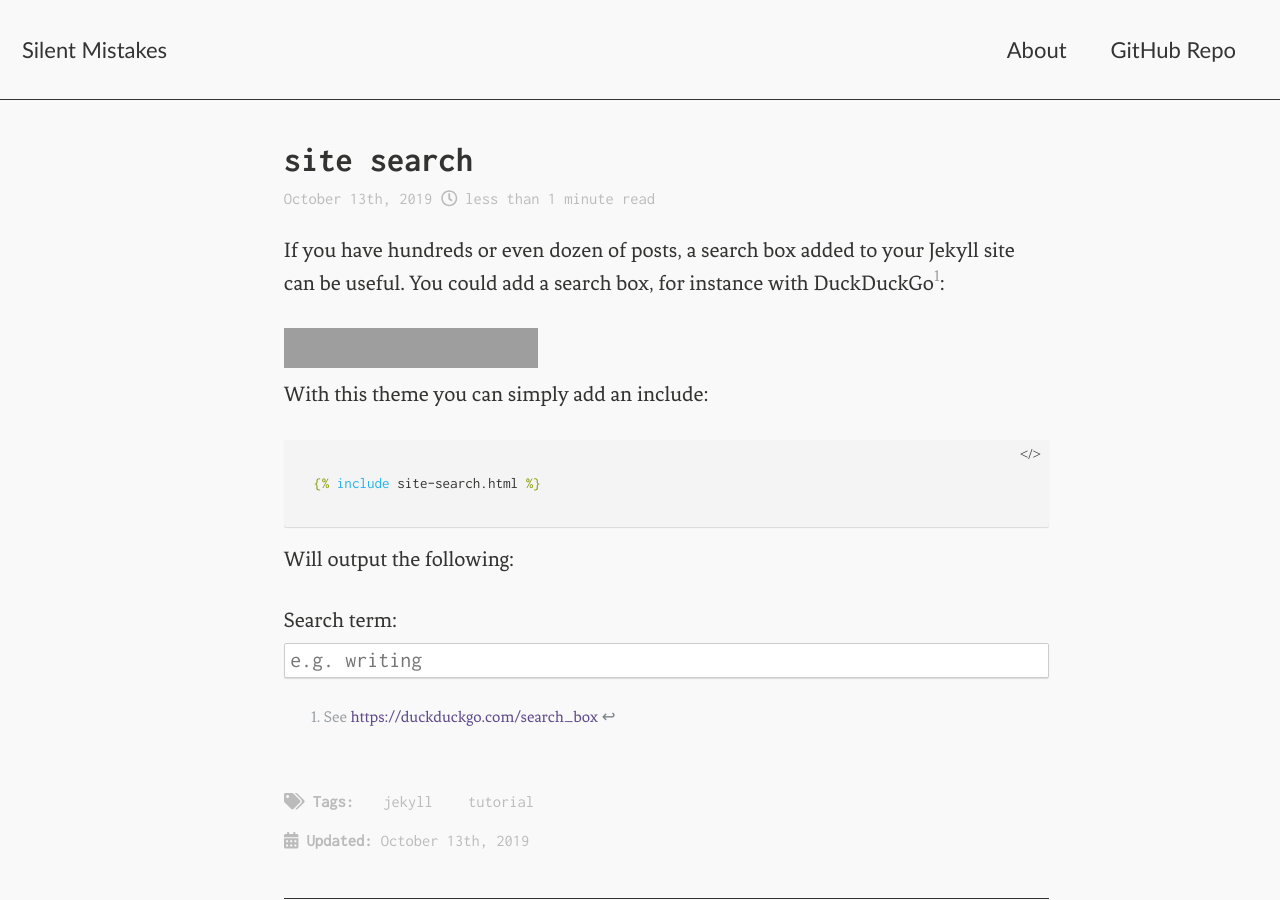
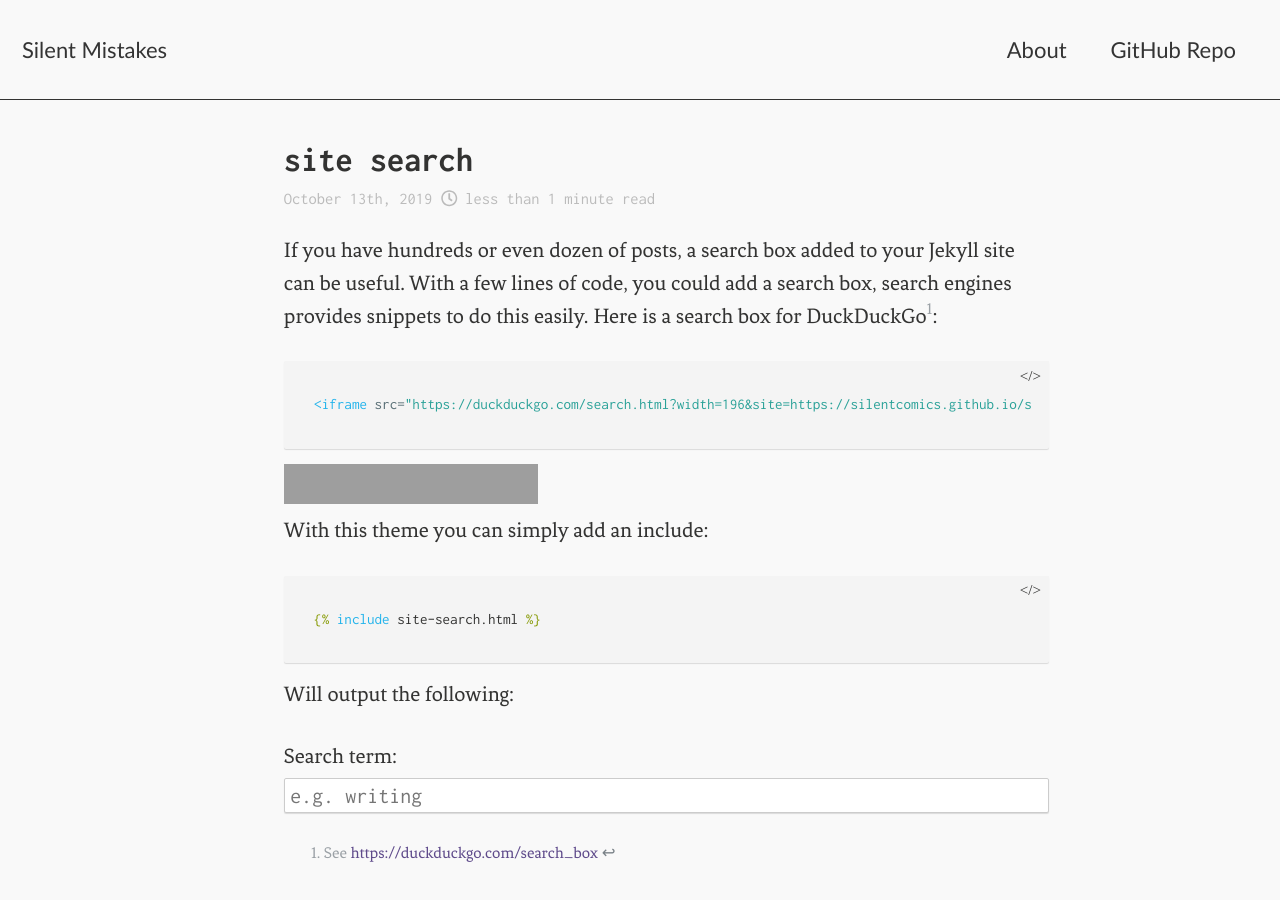
Before and after one commit to SilentComics/silent-mistakes, a Jekyll site: the page built from _posts/2019-10-13-site-search.markdown, in a window 1280 px wide and 900 px high. Built offline with Jekyll 4.4.1, drawn with Linux system fonts in a browser that asks for light colours; grey boxes are pictures that could not be loaded.

Commit message:
Update 2019-10-13-site-search.markdown

````diff
--- a/_posts/2019-10-13-site-search.markdown
+++ b/_posts/2019-10-13-site-search.markdown
@@ -10,7 +10,12 @@ date: "2019-10-13 23:19:16 +0200"
 ---
 
 If you have hundreds or even dozen of posts, a search box added to your Jekyll site can be useful.
-You could add a search box, for instance with DuckDuckGo[^1]:
+With a few lines of code, you could add a search box, search engines provides snippets to do this easily.
+Here is a search box for DuckDuckGo[^1]:
+
+```html
+{% raw %}<iframe src="https://duckduckgo.com/search.html?width=196&site=https://silentcomics.github.io/silent-mistakes/&prefill=Search DuckDuckGo" style="overflow:hidden;margin:0;padding:0;width:254px;height:40px;" frameborder="0"></iframe>{% endraw %}
+```
 
 <iframe src="https://duckduckgo.com/search.html?width=196&site=https://silentcomics.github.io/silent-mistakes/&prefill=Search DuckDuckGo" style="overflow:hidden;margin:0;padding:0;width:254px;height:40px;" frameborder="0"></iframe>
 
````
